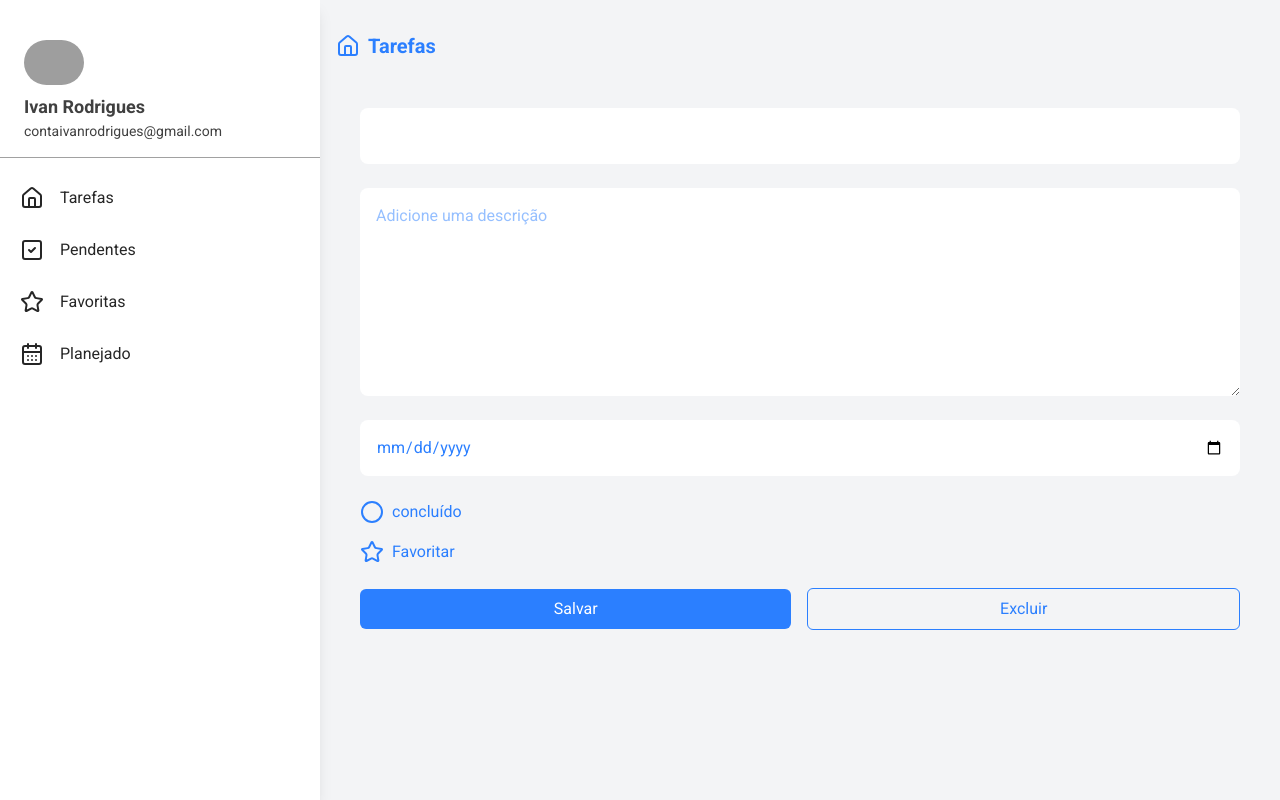
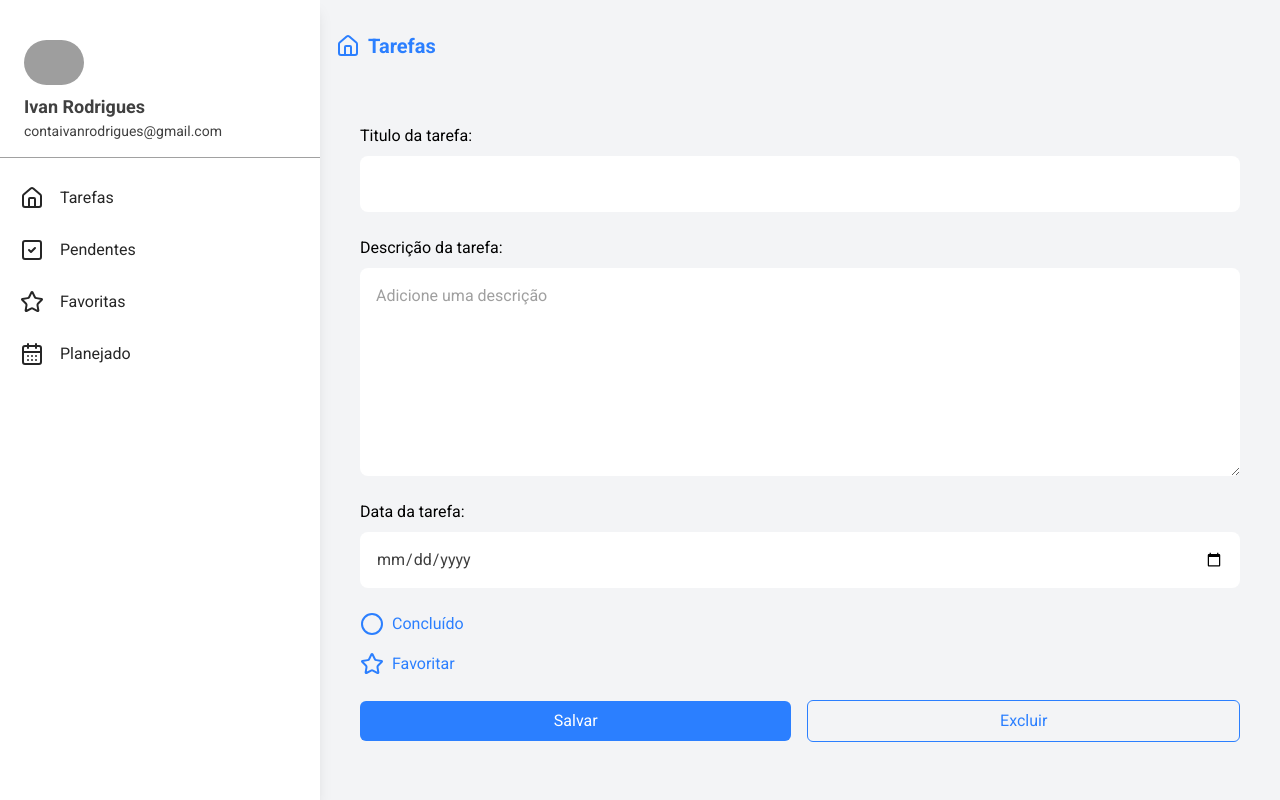
Before and after one commit to ivanrods/task-pro, a Next.js app: page /task/1 in a window 1280 px wide. Built offline with nearby package versions, Linux system fonts and the light colour scheme; grey boxes are pictures that could not be loaded.

Commit message:
fix: Change and correction in styles

```diff
--- a/src/app/components/Drawer.tsx
+++ b/src/app/components/Drawer.tsx
@@ -16,13 +16,13 @@ const Drawer = () => {
     setHandleDrawer(!handleDrawer);
   }
   return (
-    <div className="bg-white ">
-      <button className="fixed md:hidden top-8 left-8 " onClick={toggleDrawer}>
+    <div className="relative">
+      <button className="absolute md:hidden top-8 left-8 " onClick={toggleDrawer}>
         <Menu />
       </button>
 
       <section
-        className={`z-10 w-72 xl:w-80 h-full bg-white fixed top-0 left-0 transition-transform duration-300 ease-in-out transform shadow-lg ${
+        className={`z-10 h-full w-72  xl:w-80 bg-white fixed top-0 left-0 transition-transform duration-300 ease-in-out transform shadow-lg ${
           handleDrawer ? "translate-x-0" : "-translate-x-full"
         } md:translate-x-0 md:static`}
       >
--- a/src/app/layout.tsx
+++ b/src/app/layout.tsx
@@ -23,17 +23,15 @@ export default function RootLayout({
   return (
     <html lang="en">
       <body className={`${roboto.className} ${roboto.className} antialiased`}>
-        <div className="h-screen w-screen flex ">
+        <div className="flex ">
           <Drawer />
-          <div className="w-full flex flex-col  bg-gray-100 px-4">
+          <div className="w-full h-screen flex flex-col bg-gray-100 px-4">
             <Title />
             <TaskProvider>
-              <section >{children}</section>
+              <section className="flex-1 overflow-auto">{children}</section>
             </TaskProvider>
-
           </div>
         </div>
-
       </body>
     </html>
   );
--- a/src/app/task/[task]/page.tsx
+++ b/src/app/task/[task]/page.tsx
@@ -16,28 +16,40 @@ export default function TaskDetail() {
   console.log(taskDetail);
   return (
     <form>
-      <fieldset className="w-full flex justify-center flex-col gap-6 md:px-6">
+      <fieldset className="w-full py-4 flex justify-center flex-col gap-6 md:px-6">
         <legend className="text-2xl font-bold mb-4">{title}</legend>
+        <label htmlFor="title" className="flex flex-col gap-2">
+          Titulo da tarefa:
           <input
             type="text"
+            id="title"
             value={title}
             onChange={(e) => setTitle(e.target.value)}
-          className="bg-white px-4 py-4 rounded-lg text-blue-500 border-none outline-none"
+            className="bg-white px-4 py-4 rounded-lg text-neutral-700 border-none outline-none"
           />
+        </label>
+        <label htmlFor="description" className="flex flex-col gap-2">
+          Descrição da tarefa:
           <textarea
             name=""
-          id=""
+            id="description"
             placeholder="Adicione uma descrição"
-          className="bg-white px-4 py-4 rounded-lg text-blue-500 border-none outline-none h-52"
+            className="bg-white px-4 py-4 rounded-lg text-neutral-700 border-none outline-none h-52"
             value={description}
             onChange={(e) => setDescription(e.target.value)}
           />
+        </label>
+
+        <label htmlFor="date" className="flex flex-col gap-2">
+          Data da tarefa:
           <input
             type="date"
             name=""
-          id=""
-          className="bg-white px-4 py-4 rounded-lg text-blue-500 border-none outline-none"
+            id="date"
+            className="bg-white px-4 py-4 rounded-lg text-neutral-700 border-none outline-none"
           />
+        </label>
+
         <div className="w-full flex flex-col gap-4 text-blue-500">
           <button
             type="button"
@@ -45,7 +57,7 @@ export default function TaskDetail() {
             className="flex gap-2 "
           >
             <Circle fill={taskDetail?.completed ? "#3b82f6" : "none"} />{" "}
-            concluído
+            Concluído
           </button>
           <button
             type="button"
@@ -62,9 +74,10 @@ export default function TaskDetail() {
             onClick={(e) => {
               e.preventDefault();
 
-            console.log('Salvar clicado');
+              console.log("Salvar clicado");
             }}
-          className="w-full bg-blue-500 text-white py-2 rounded-md cursor-pointer">
+            className="w-full bg-blue-500 text-white py-2 rounded-md cursor-pointer"
+          >
             Salvar
           </button>
           <button
--- a/src/app/to-do/page.tsx
+++ b/src/app/to-do/page.tsx
@@ -9,7 +9,7 @@ import { useTask } from "../context/TaskContext";
 const ToDo = () => {
   const { addTask, tasks } = useTask();
   return (
-    <div>
+    <div >
       <AddTaskInput addTask={addTask} />
       <Container>
         {tasks
```
Lines whose indentation alone changed are shown as unchanged.
